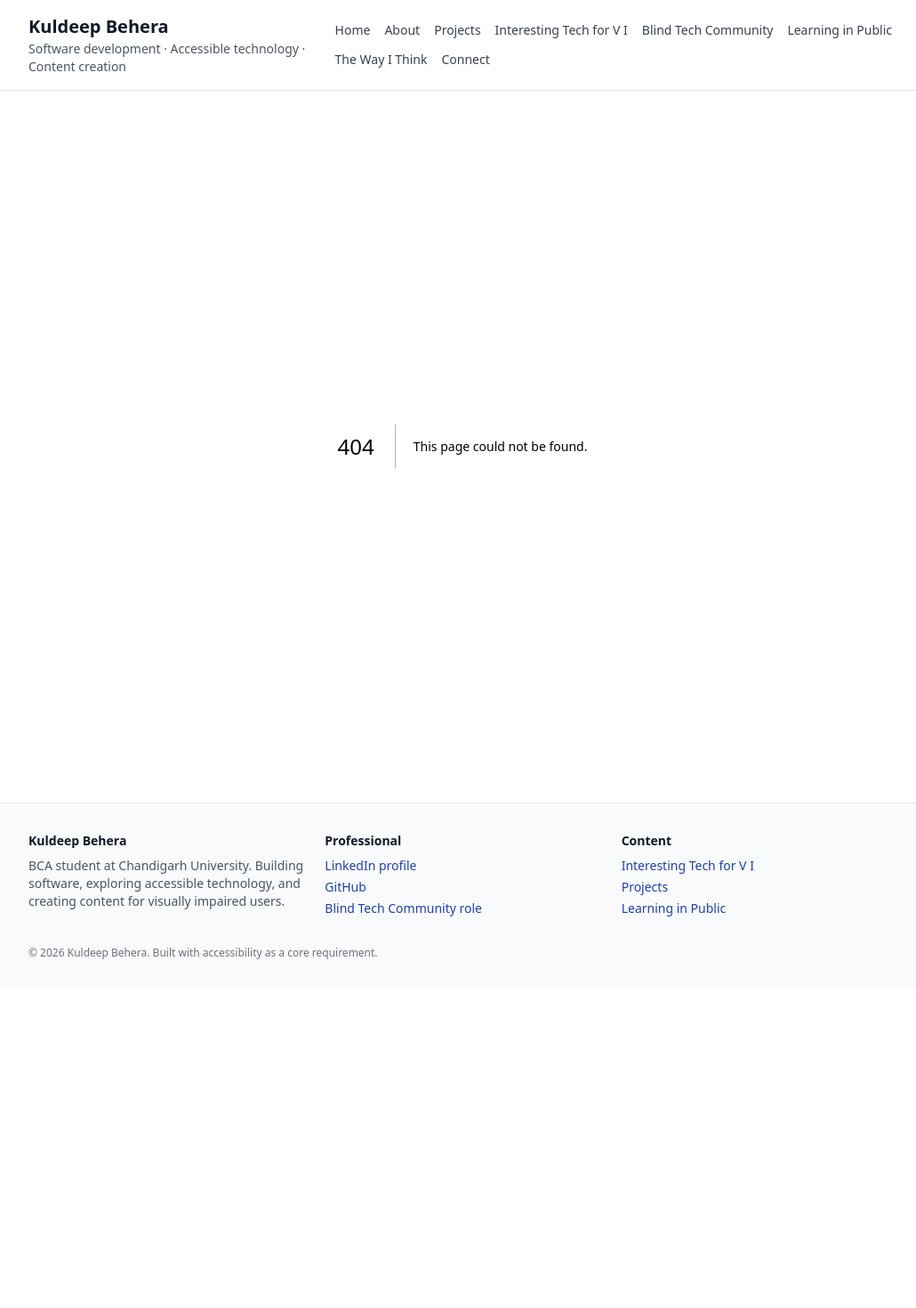
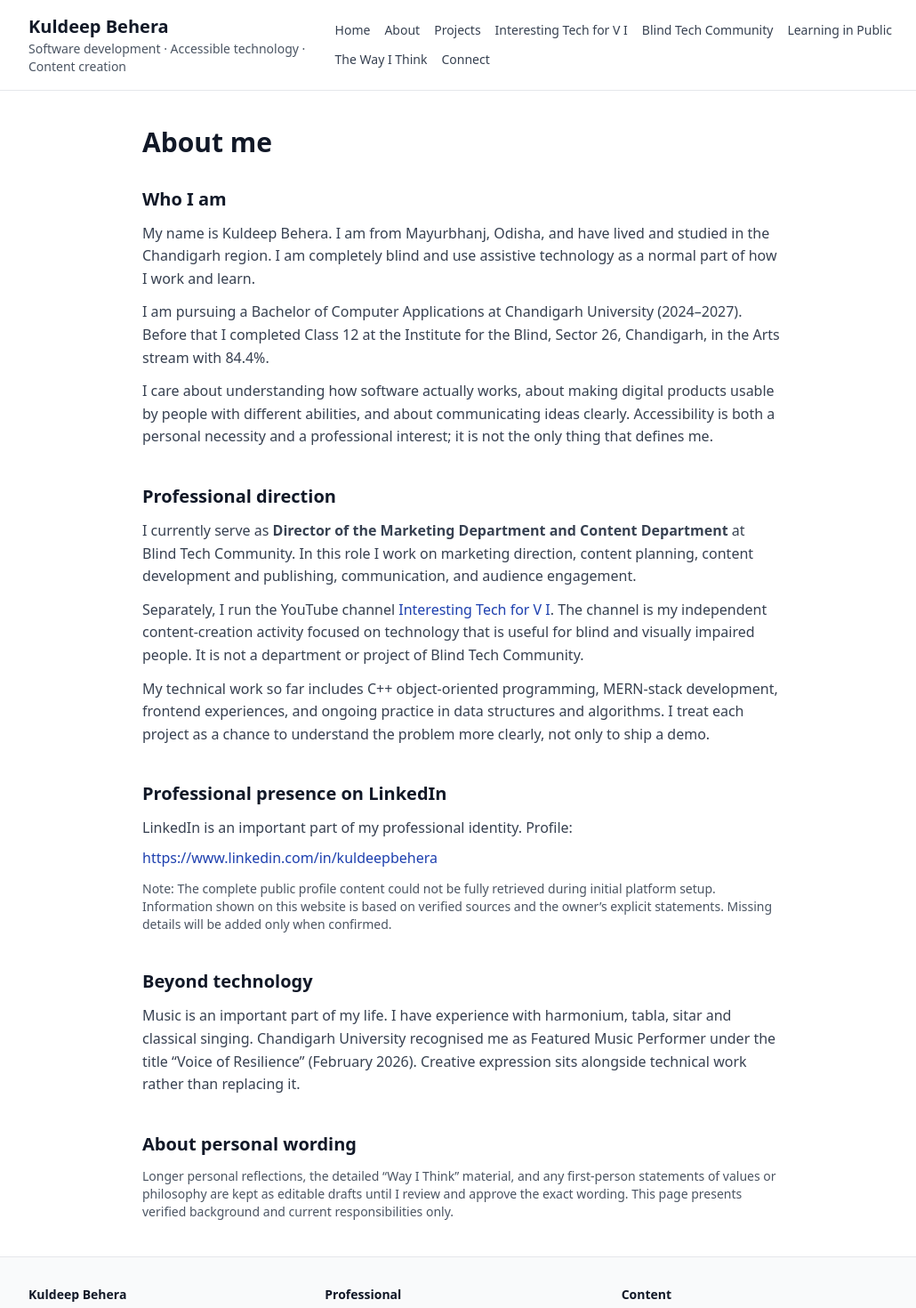
Before and after one commit to Kuldeep2025/kuldeep-behera-platform, a Next.js app: page /about in a window 1280 px wide. Before the commit this address had no page. Shown: the top 1470 px of the page at 89% size, without its empty margins (120-1150 px from the left). Before the commit the page ends 1111 px from the top, so only its background shows below. Built offline with nearby package versions, Linux system fonts and the light colour scheme.

Commit message:
Add About page with verified background and role information

```diff
--- /dev/null
+++ b/src/app/about/page.tsx
@@ -0,0 +1,85 @@
+import type { Metadata } from "next";
+import Link from "next/link";
+
+export const metadata: Metadata = {
+  title: "About",
+  description: "Background, education and professional direction of Kuldeep Behera.",
+};
+
+export default function AboutPage() {
+  return (
+    <div className="mx-auto max-w-3xl px-4 py-10 sm:px-6">
+      <h1 className="text-3xl font-bold text-gray-900">About me</h1>
+
+      <section className="mt-8" aria-labelledby="who-heading">
+        <h2 id="who-heading" className="text-xl font-semibold text-gray-900">
+          Who I am
+        </h2>
+        <p className="mt-3 text-gray-700">
+          My name is Kuldeep Behera. I am from Mayurbhanj, Odisha, and have lived and studied in the Chandigarh region. I am completely blind and use assistive technology as a normal part of how I work and learn.
+        </p>
+        <p className="mt-3 text-gray-700">
+          I am pursuing a Bachelor of Computer Applications at Chandigarh University (2024–2027). Before that I completed Class 12 at the Institute for the Blind, Sector 26, Chandigarh, in the Arts stream with 84.4%.
+        </p>
+        <p className="mt-3 text-gray-700">
+          I care about understanding how software actually works, about making digital products usable by people with different abilities, and about communicating ideas clearly. Accessibility is both a personal necessity and a professional interest; it is not the only thing that defines me.
+        </p>
+      </section>
+
+      <section className="mt-10" aria-labelledby="work-heading">
+        <h2 id="work-heading" className="text-xl font-semibold text-gray-900">
+          Professional direction
+        </h2>
+        <p className="mt-3 text-gray-700">
+          I currently serve as <strong>Director of the Marketing Department and Content Department</strong> at Blind Tech Community. In this role I work on marketing direction, content planning, content development and publishing, communication, and audience engagement.
+        </p>
+        <p className="mt-3 text-gray-700">
+          Separately, I run the YouTube channel <Link href="/youtube" className="text-brand-700 hover:underline focus:outline-none">Interesting Tech for V I</Link>. The channel is my independent content-creation activity focused on technology that is useful for blind and visually impaired people. It is not a department or project of Blind Tech Community.
+        </p>
+        <p className="mt-3 text-gray-700">
+          My technical work so far includes C++ object-oriented programming, MERN-stack development, frontend experiences, and ongoing practice in data structures and algorithms. I treat each project as a chance to understand the problem more clearly, not only to ship a demo.
+        </p>
+      </section>
+
+      <section className="mt-10" aria-labelledby="linkedin-heading">
+        <h2 id="linkedin-heading" className="text-xl font-semibold text-gray-900">
+          Professional presence on LinkedIn
+        </h2>
+        <p className="mt-3 text-gray-700">
+          LinkedIn is an important part of my professional identity. Profile:
+        </p>
+        <p className="mt-2">
+          <a
+            href="https://www.linkedin.com/in/kuldeepbehera"
+            className="font-medium text-brand-700 hover:underline focus:outline-none"
+            rel="noopener noreferrer"
+            target="_blank"
+          >
+            https://www.linkedin.com/in/kuldeepbehera
+          </a>
+        </p>
+        <p className="mt-3 text-sm text-gray-600">
+          Note: The complete public profile content could not be fully retrieved during initial platform setup. Information shown on this website is based on verified sources and the owner’s explicit statements. Missing details will be added only when confirmed.
+        </p>
+      </section>
+
+      <section className="mt-10" aria-labelledby="beyond-heading">
+        <h2 id="beyond-heading" className="text-xl font-semibold text-gray-900">
+          Beyond technology
+        </h2>
+        <p className="mt-3 text-gray-700">
+          Music is an important part of my life. I have experience with harmonium, tabla, sitar and classical singing. Chandigarh University recognised me as Featured Music Performer under the title “Voice of Resilience” (February 2026). Creative expression sits alongside technical work rather than replacing it.
+        </p>
+      </section>
+
+      <section className="mt-10" aria-labelledby="draft-note">
+        <h2 id="draft-note" className="text-xl font-semibold text-gray-900">
+          About personal wording
+        </h2>
+        <p className="mt-3 text-sm text-gray-600">
+          Longer personal reflections, the detailed “Way I Think” material, and any first-person statements of values or philosophy are kept as editable drafts until I review and approve the exact wording. This page presents verified background and current responsibilities only.
+        </p>
+      </section>
+    </div>
+  );
+}
```
